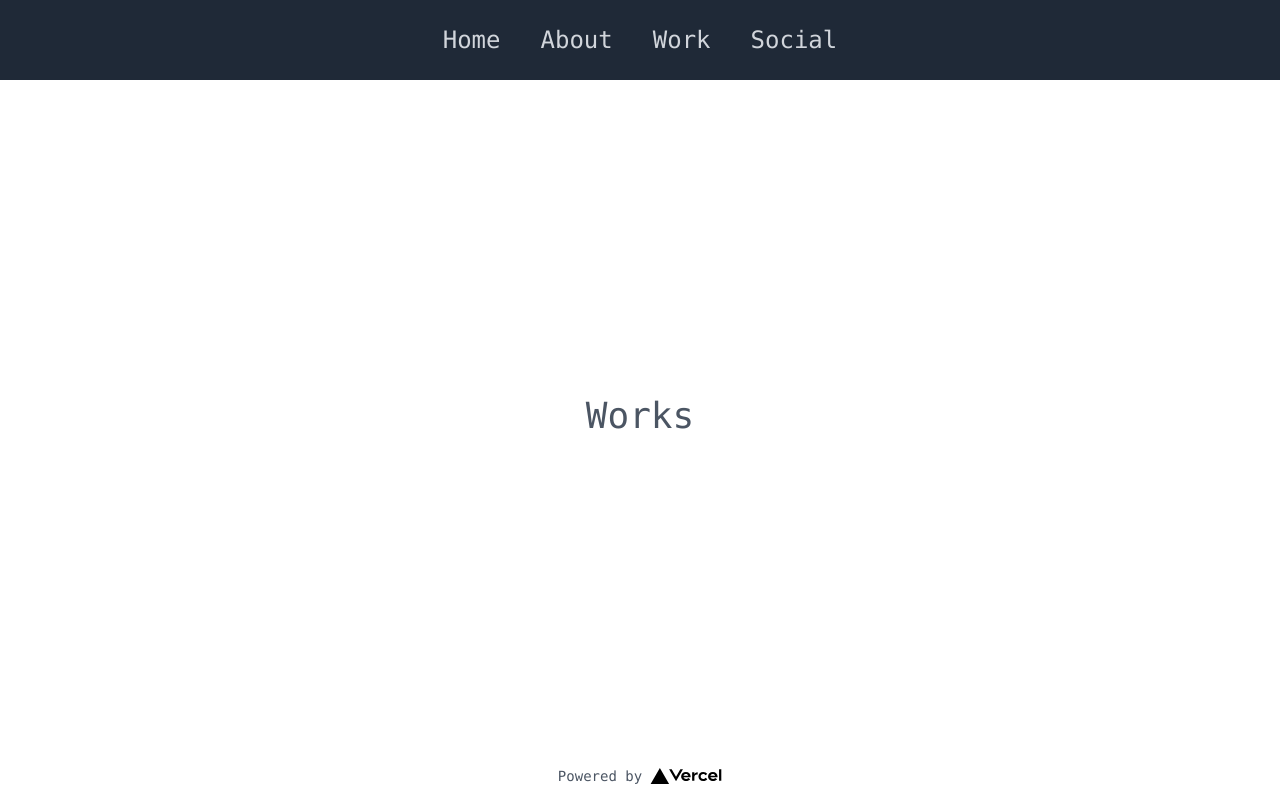
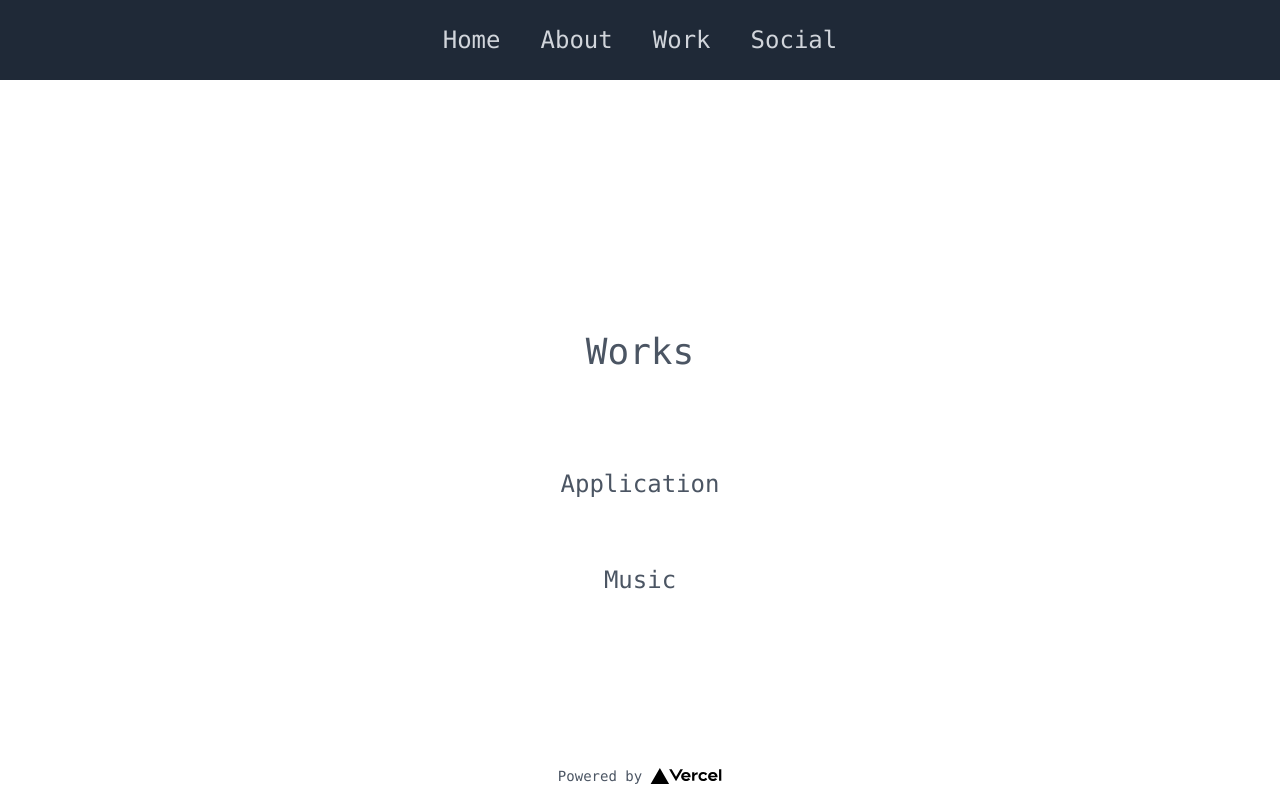
Before and after one commit to yysd94/myblog, a Next.js app: page /work in a window 1280 px wide. Built offline with nearby package versions, Linux system fonts and the light colour scheme.

Commit message:
ページタイトルの見た目を修正しました。

```diff
--- a/components/about/Sammary.js
+++ b/components/about/Sammary.js
@@ -5,6 +5,9 @@ const AboutSammary = (props) => {
 
   return (
     <div className="lg:grid lg:grid-cols-2 lg:gap-12 lg:mx-16">
+      <div className="my-16 pt-16 lg:col-span-2">
+        <p className="text-4xl">About Me</p>
+      </div>
       <div className="my-4 p-4 flex flex-col place-content-between lg:col-span-1">
         <div className="">
           <div className="flex justify-center">
--- a/pages/work.js
+++ b/pages/work.js
@@ -2,7 +2,15 @@ import Layout from "../components/Layout";
 const Work = () => {
   return (
     <Layout title="Work">
-      <p className="text-4xl"> Works</p>
+      <div className="my-16 pt-16">
+        <p className="text-4xl">Works</p>
+      </div>
+      <div className="my-8">
+        <p className="text-2xl">Application</p>
+      </div>
+      <div className="my-8">
+        <p className="text-2xl">Music</p>
+      </div>
     </Layout>
   );
 };
```
